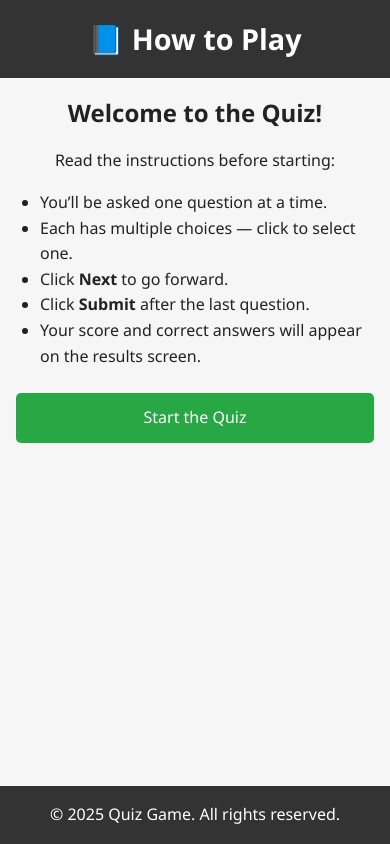
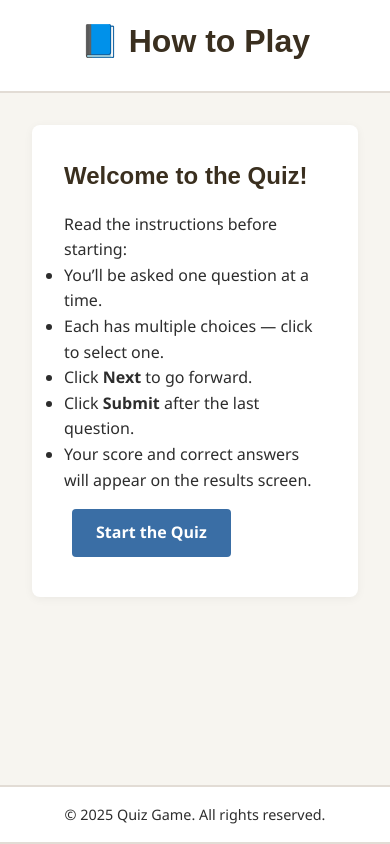
Before and after one commit to AlfieCross/Project-3-Online-Quiz, a plain HTML site: page how-to.html in a window 390 px wide. Drawn offline with Linux system fonts and the light colour scheme.

Commit message:
Add responsive styles for quiz layout, buttons, and result cards

```diff
--- a/assets/css/styles.css
+++ b/assets/css/styles.css
@@ -1,168 +1,162 @@
-/* =======================
-   Reset & Base Styles
-======================= */
+/* ================================
+   Base Reset & Global Styling
+================================= */
 * {
   margin: 0;
   padding: 0;
   box-sizing: border-box;
-    /* Removes default spacing and sets consistent box sizing */
 }
 
-  body, html {
+html, body {
   font-family: 'Segoe UI', sans-serif;
-    background-color: #f6f6f6;
-    color: #222;
+  background-color: #f7f5f0;
+  color: #2d2d2d;
   line-height: 1.6;
   min-height: 100vh;
 }
 
-  /* Container that holds everything */
+/* Wrapper for consistent layout */
 .page-wrapper {
   display: flex;
   flex-direction: column;
   min-height: 100vh;
 }
 
-  /* =======================
-     Header & Footer
-  ======================= */
-  .main-header, .main-footer {
-    background-color: #333;
-    color: #fff;
-    padding: 1rem;
-    text-align: center;
+/* ================================
+   Typography
+================================= */
+h1, h2, h3 {
+  color: #3a2f1f;
+  font-family: 'Montserrat', sans-serif;
 }
 
-  .main-header h1 {
-    font-size: 1.8rem;
+h1 {
+  font-size: 2rem;
+  margin-bottom: 0.5rem;
+}
+
+h2 {
+  font-size: 1.5rem;
+  margin-bottom: 1rem;
+}
+
+/* ================================
+   Header & Footer
+================================= */
+.main-header, .main-footer {
+  background-color: #fff;
+  text-align: center;
+  padding: 1rem 0;
+  border-bottom: 2px solid #e2dcd5;
 }
 
 .main-footer {
+  border-top: 2px solid #e2dcd5;
+  font-size: 0.9rem;
   margin-top: auto;
 }
 
-  /* =======================
-     Main Layout
-  ======================= */
-  .main-content {
-    padding: 2rem;
-    max-width: 800px;
-    margin: 0 auto;
-    text-align: center;
-  }
-
-  /* Intro / Instructions text */
-  .intro p,
-  .instructions p,
-  .instructions ul {
-    margin-top: 1rem;
-  }
-
-  .instructions ul {
-    text-align: left;
-    margin: 1rem auto;
-    max-width: 600px;
-    list-style: disc;
-    padding-left: 1.5rem;
-  }
-
-  /* =======================
+/* ================================
    Buttons
-  ======================= */
+================================= */
 .btn {
-    background-color: #0077cc;
+  background-color: #3a6ea5;
   color: #fff;
-    padding: 0.75rem 1.5rem;
-    margin: 1rem 0.5rem;
+  padding: 0.7rem 1.5rem;
+  margin: 0.5rem;
+  border: none;
+  border-radius: 4px;
   text-decoration: none;
-    border: none;
-    border-radius: 5px;
-    display: inline-block;
-    font-size: 1rem;
+  font-weight: bold;
   cursor: pointer;
   transition: background-color 0.3s ease;
 }
 
 .btn:hover {
-    background-color: #005fa3;
+  background-color: #325d8e;
+}
+
+.btn-green {
+  background-color: #4caf50;
+}
+
+.btn-green:hover {
+  background-color: #3d9140;
 }
 
 .start-btn {
-    background-color: #28a745;
+  display: inline-block;
+  margin-top: 1rem;
 }
 
-  .start-btn:hover {
-    background-color: #1e7e34;
+/* ================================
+   Content Areas
+================================= */
+.main-content {
+  flex-grow: 1;
+  padding: 2rem;
+  max-width: 800px;
+  margin: auto;
 }
 
-  /* =======================
-     Quiz Page
-  ======================= */
-  .quiz-container {
-    margin-top: 2rem;
+.intro, .instructions, .quiz-container, .results-summary {
+  background-color: #fff;
+  padding: 2rem;
+  border-radius: 8px;
+  box-shadow: 0 2px 10px rgba(0, 0, 0, 0.05);
 }
 
+/* ================================
+   Quiz Section
+================================= */
 .quiz-progress {
+  font-size: 1.1rem;
+  margin-bottom: 1rem;
   font-weight: bold;
-    margin-bottom: 1rem;
 }
 
 .choices-container {
   display: flex;
   flex-direction: column;
   gap: 1rem;
-    margin: 2rem 0;
+  margin: 1.5rem 0;
 }
 
 .choice-btn {
-    background-color: #fff;
-    border: 2px solid #0077cc;
-    padding: 1rem;
+  background-color: #eee;
+  padding: 0.8rem;
+  border: 2px solid transparent;
   border-radius: 5px;
   cursor: pointer;
-    transition: 0.3s;
+  text-align: left;
+  transition: all 0.2s ease-in-out;
 }
 
 .choice-btn:hover {
-    background-color: #e9f5ff;
+  background-color: #e0dbd2;
 }
 
 .choice-btn.selected {
-    background-color: #cce5ff;
-    border-color: #005fa3;
+  border-color: #3a6ea5;
+  background-color: #d0e2f3;
 }
 
-  /* =======================
-     Results Page
-  ======================= */
-  .result-card {
-    background-color: #fff;
-    border: 1px solid #ddd;
-    border-left: 5px solid #28a745;
-    margin: 1rem 0;
-    padding: 1rem;
-    text-align: left;
-    border-radius: 4px;
+/* ================================
+   Quiz Navigation
+================================= */
+.quiz-controls {
+  display: flex;
+  justify-content: space-between;
+  margin-top: 1rem;
 }
 
-  .result-card p {
-    margin: 0.5rem 0;
+/* ================================
+   Results Cards
+================================= */
+.result-card {
+  background-color: #f9f9f9;
+  border-left: 5px solid #4caf50;
+  padding: 1rem;
+  margin-bottom: 1.2rem;
+  border-radius: 5px;
 }
-
-  /* =======================
-     Responsive Design
-  ======================= */
-  @media (max-width: 600px) {
-    .btn {
-      width: 100%;
-      margin: 0.5rem 0;
-    }
-
-    .choices-container {
-      gap: 0.75rem;
-    }
-
-    .main-content {
-      padding: 1rem;
-    }
-  }
```
Lines whose indentation alone changed are shown as unchanged.
